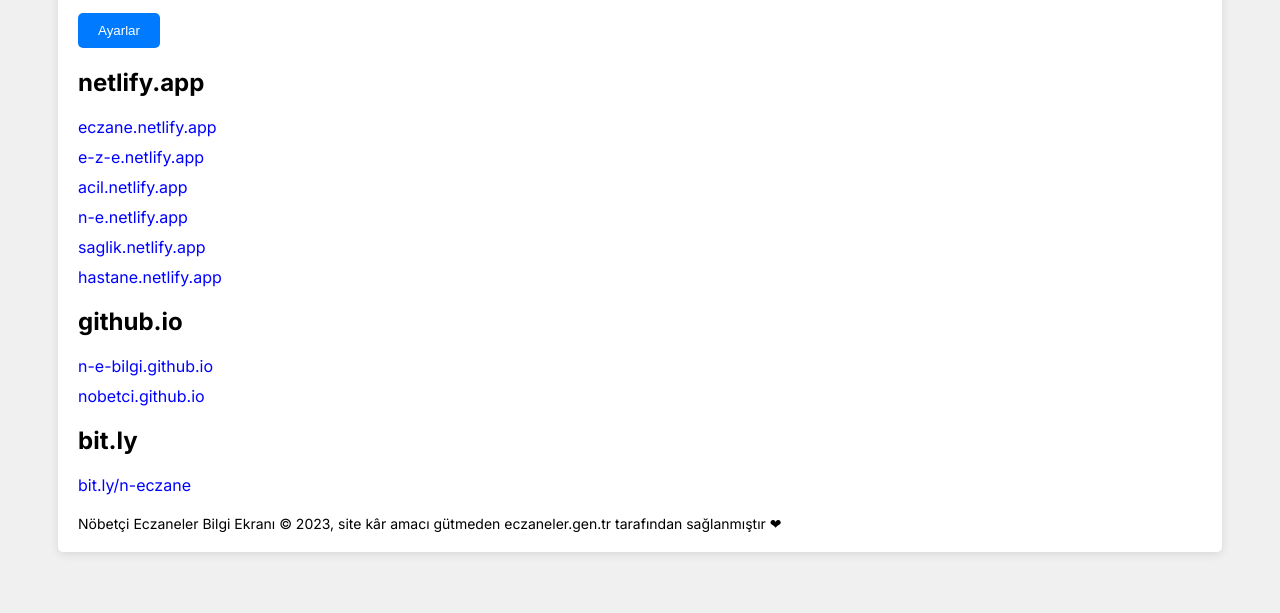
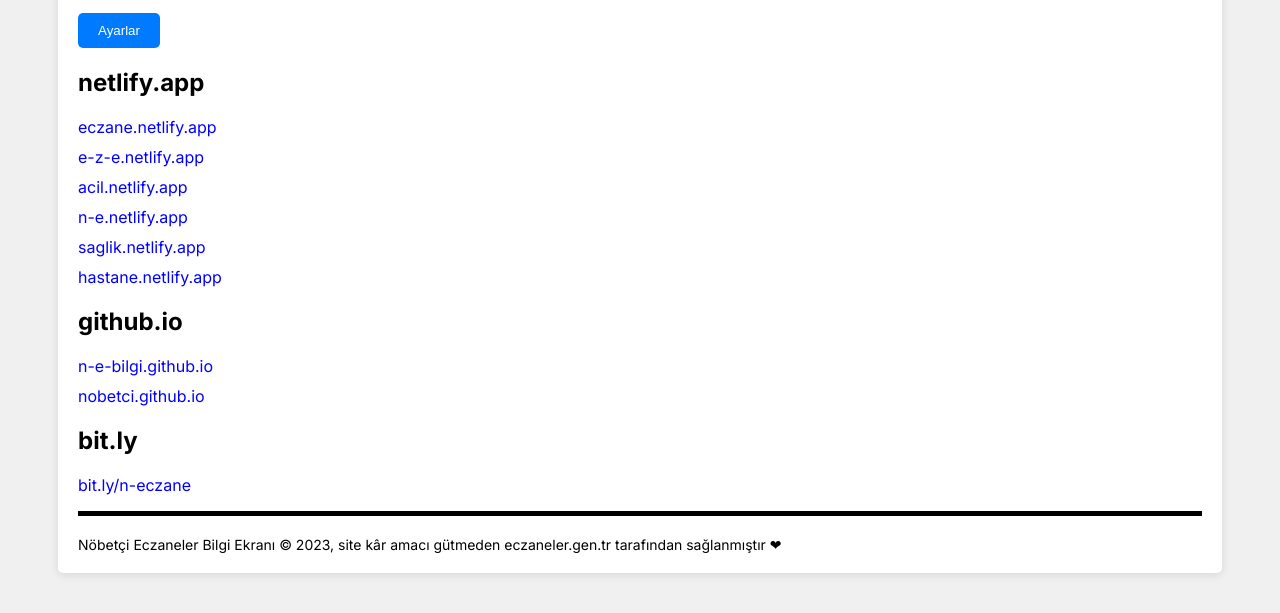
Before and after one commit to n-e-info/kisayol.eczane.heyturkiye.tech, a plain HTML site: page index.html in a window 1280 px wide. Shown: the part 193-806 px from the top of the page. Drawn offline with Linux system fonts and the light colour scheme.

Commit message:
Update index.html

```diff
--- a/index.html
+++ b/index.html
@@ -183,6 +183,7 @@ body {
            <li><a href="https://bit.ly/n-eczane">bit.ly/n-eczane</a></li>
 
         </ul>
+        <hr style="border: none; border-top: 5px solid black;">
         <div class="copyright">
         Nöbetçi Eczaneler Bilgi Ekranı &copy; 2023, site kâr amacı gütmeden eczaneler.gen.tr tarafından sağlanmıştır ❤
     </div>
```
